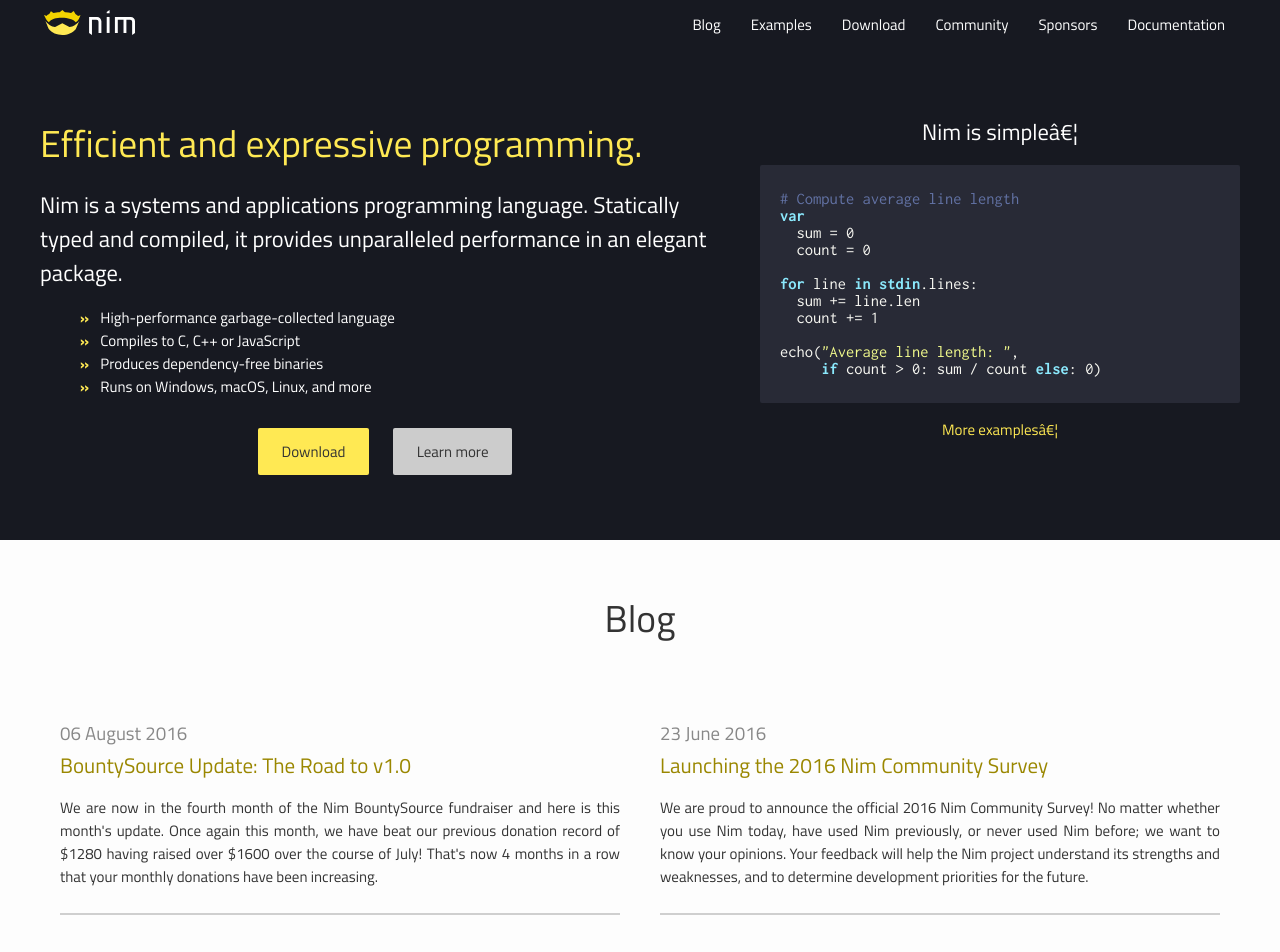
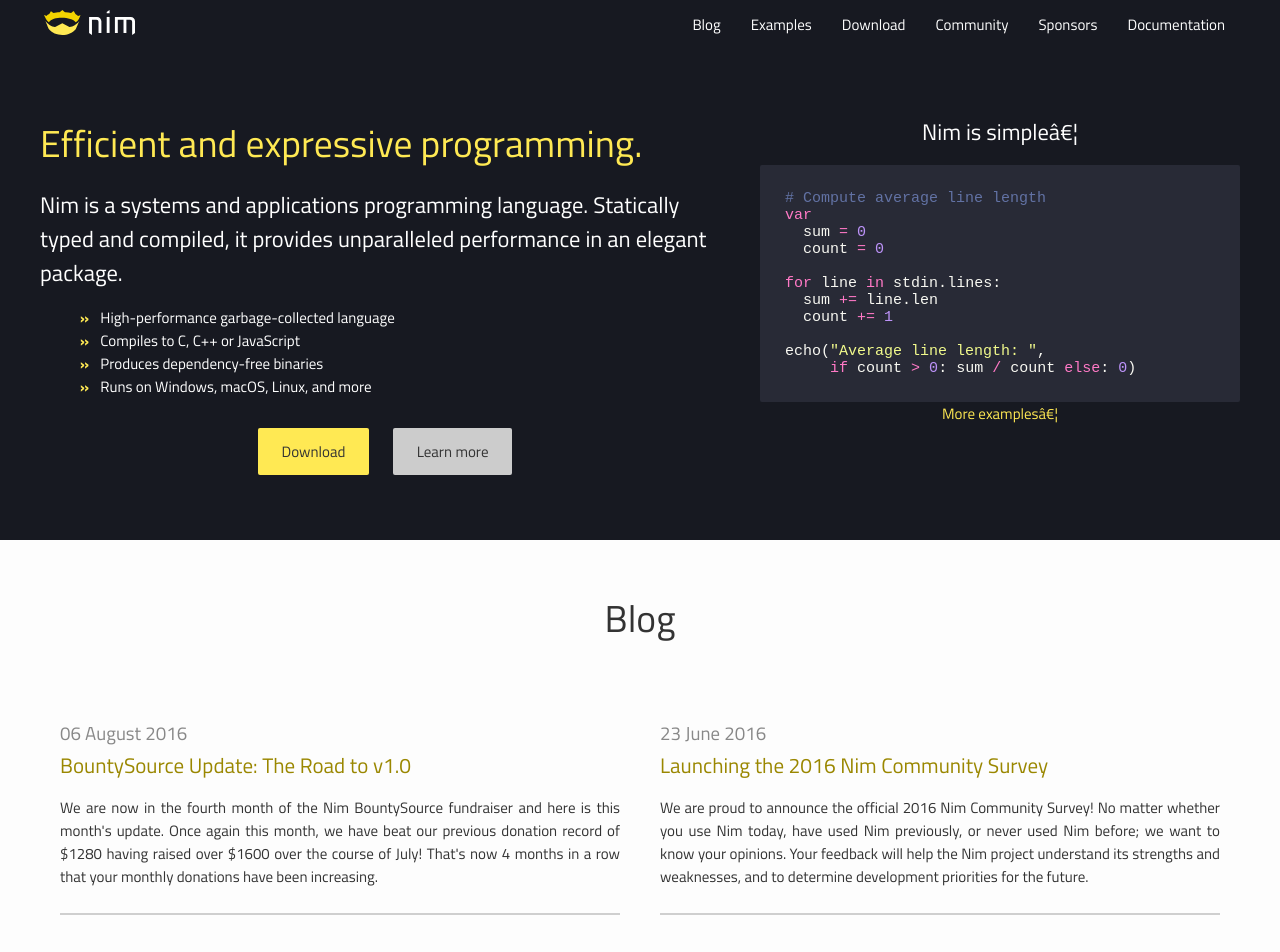
Before and after one commit to nim-lang/website, a Jekyll site: the page built from jekyll_prototype/index.html, in a window 1280 px wide. Shown: the top 952 px of the page. Built offline with Jekyll 4.4.1, drawn with Linux system fonts in a browser that asks for light colours.

Commit message:
Use jekyll syntax highlighting instead of JS.

```diff
--- a/jekyll_prototype/_includes/footer.html
+++ b/jekyll_prototype/_includes/footer.html
@@ -22,5 +22,3 @@
   </section>
 
 </footer>
-<script src="{{ site.baseurl }}/assets/js/highlight.pack.js"></script>
-<script>hljs.initHighlightingOnLoad();</script>
--- a/jekyll_prototype/assets/css/highlight/dracula.css
+++ b/jekyll_prototype/assets/css/highlight/dracula.css
@@ -1,76 +1,91 @@
-/*
+/* Dracula Theme v1.2.5
+ *
+ * https://github.com/zenorocha/dracula-theme
+ *
+ * Copyright 2016, All rights reserved
+ *
+ * Code licensed under the MIT license
+ * http://zenorocha.mit-license.org
+ *
+ * @author Rob G <wowmotty@gmail.com>
+ * @author Chris Bracco <chris@cbracco.me>
+ * @author Zeno Rocha <hi@zenorocha.com>
+ */
 
-Dracula Theme v1.2.0
-
-https://github.com/zenorocha/dracula-theme
-
-Copyright 2015, All rights reserved
-
-Code licensed under the MIT license
-http://zenorocha.mit-license.org
-
-@author Éverton Ribeiro <nuxlli@gmail.com>
-@author Zeno Rocha <hi@zenorocha.com>
-
-*/
-
-.hljs {
-  display: block;
-  overflow-x: auto;
-  padding: 0.5em;
-  background: #282a36;
-}
-
-.hljs-keyword,
-.hljs-selector-tag,
-.hljs-literal,
-.hljs-section,
-.hljs-link {
-  color: #8be9fd;
-}
-
-.hljs-function .hljs-keyword {
-  color: #ff79c6;
-}
-
-.hljs,
-.hljs-subst {
-  color: #f8f8f2;
-}
-
-.hljs-string,
-.hljs-title,
-.hljs-name,
-.hljs-type,
-.hljs-attribute,
-.hljs-symbol,
-.hljs-bullet,
-.hljs-addition,
-.hljs-variable,
-.hljs-template-tag,
-.hljs-template-variable {
-  color: #f1fa8c;
-}
-
-.hljs-comment,
-.hljs-quote,
-.hljs-deletion,
-.hljs-meta {
-  color: #6272a4;
-}
-
-.hljs-keyword,
-.hljs-selector-tag,
-.hljs-literal,
-.hljs-title,
-.hljs-section,
-.hljs-doctag,
-.hljs-type,
-.hljs-name,
-.hljs-strong {
-  font-weight: bold;
-}
-
-.hljs-emphasis {
-  font-style: italic;
-}
+ .highlight .hll { background-color: #f1fa8c }
+ .highlight  { background: #282a36; color: #f8f8f2 }
+ .highlight .c { color: #6272a4 } /* Comment */
+ .highlight .err { color: #f8f8f2 } /* Error */
+ .highlight .g { color: #f8f8f2 } /* Generic */
+ .highlight .k { color: #ff79c6 } /* Keyword */
+ .highlight .l { color: #f8f8f2 } /* Literal */
+ .highlight .n { color: #f8f8f2 } /* Name */
+ .highlight .o { color: #ff79c6 } /* Operator */
+ .highlight .x { color: #f8f8f2 } /* Other */
+ .highlight .p { color: #f8f8f2 } /* Punctuation */
+ .highlight .ch { color: #6272a4 } /* Comment.Hashbang */
+ .highlight .cm { color: #6272a4 } /* Comment.Multiline */
+ .highlight .cp { color: #ff79c6 } /* Comment.Preproc */
+ .highlight .cpf { color: #6272a4 } /* Comment.PreprocFile */
+ .highlight .c1 { color: #6272a4 } /* Comment.Single */
+ .highlight .cs { color: #6272a4 } /* Comment.Special */
+ .highlight .gd { color: #8b080b } /* Generic.Deleted */
+ .highlight .ge { color: #f8f8f2; text-decoration: underline } /* Generic.Emph */
+ .highlight .gr { color: #f8f8f2 } /* Generic.Error */
+ .highlight .gh { color: #f8f8f2; font-weight: bold } /* Generic.Heading */
+ .highlight .gi { color: #f8f8f2; font-weight: bold } /* Generic.Inserted */
+ .highlight .go { color: #44475a } /* Generic.Output */
+ .highlight .gp { color: #f8f8f2 } /* Generic.Prompt */
+ .highlight .gs { color: #f8f8f2 } /* Generic.Strong */
+ .highlight .gu { color: #f8f8f2; font-weight: bold } /* Generic.Subheading */
+ .highlight .gt { color: #f8f8f2 } /* Generic.Traceback */
+ .highlight .kc { color: #ff79c6 } /* Keyword.Constant */
+ .highlight .kd { color: #8be9fd; font-style: italic } /* Keyword.Declaration */
+ .highlight .kn { color: #ff79c6 } /* Keyword.Namespace */
+ .highlight .kp { color: #ff79c6 } /* Keyword.Pseudo */
+ .highlight .kr { color: #ff79c6 } /* Keyword.Reserved */
+ .highlight .kt { color: #8be9fd } /* Keyword.Type */
+ .highlight .ld { color: #f8f8f2 } /* Literal.Date */
+ .highlight .m { color: #bd93f9 } /* Literal.Number */
+ .highlight .s { color: #f1fa8c } /* Literal.String */
+ .highlight .na { color: #50fa7b } /* Name.Attribute */
+ .highlight .nb { color: #8be9fd; font-style: italic } /* Name.Builtin */
+ .highlight .nc { color: #50fa7b } /* Name.Class */
+ .highlight .no { color: #f8f8f2 } /* Name.Constant */
+ .highlight .nd { color: #f8f8f2 } /* Name.Decorator */
+ .highlight .ni { color: #f8f8f2 } /* Name.Entity */
+ .highlight .ne { color: #f8f8f2 } /* Name.Exception */
+ .highlight .nf { color: #50fa7b } /* Name.Function */
+ .highlight .nl { color: #8be9fd; font-style: italic } /* Name.Label */
+ .highlight .nn { color: #f8f8f2 } /* Name.Namespace */
+ .highlight .nx { color: #f8f8f2 } /* Name.Other */
+ .highlight .py { color: #f8f8f2 } /* Name.Property */
+ .highlight .nt { color: #ff79c6 } /* Name.Tag */
+ .highlight .nv { color: #8be9fd; font-style: italic } /* Name.Variable */
+ .highlight .ow { color: #ff79c6 } /* Operator.Word */
+ .highlight .w { color: #f8f8f2 } /* Text.Whitespace */
+ .highlight .mb { color: #bd93f9 } /* Literal.Number.Bin */
+ .highlight .mf { color: #bd93f9 } /* Literal.Number.Float */
+ .highlight .mh { color: #bd93f9 } /* Literal.Number.Hex */
+ .highlight .mi { color: #bd93f9 } /* Literal.Number.Integer */
+ .highlight .mo { color: #bd93f9 } /* Literal.Number.Oct */
+ .highlight .sa { color: #f1fa8c } /* Literal.String.Affix */
+ .highlight .sb { color: #f1fa8c } /* Literal.String.Backtick */
+ .highlight .sc { color: #f1fa8c } /* Literal.String.Char */
+ .highlight .dl { color: #f1fa8c } /* Literal.String.Delimiter */
+ .highlight .sd { color: #f1fa8c } /* Literal.String.Doc */
+ .highlight .s2 { color: #f1fa8c } /* Literal.String.Double */
+ .highlight .se { color: #f1fa8c } /* Literal.String.Escape */
+ .highlight .sh { color: #f1fa8c } /* Literal.String.Heredoc */
+ .highlight .si { color: #f1fa8c } /* Literal.String.Interpol */
+ .highlight .sx { color: #f1fa8c } /* Literal.String.Other */
+ .highlight .sr { color: #f1fa8c } /* Literal.String.Regex */
+ .highlight .s1 { color: #f1fa8c } /* Literal.String.Single */
+ .highlight .ss { color: #f1fa8c } /* Literal.String.Symbol */
+ .highlight .bp { color: #f8f8f2; font-style: italic } /* Name.Builtin.Pseudo */
+ .highlight .fm { color: #50fa7b } /* Name.Function.Magic */
+ .highlight .vc { color: #8be9fd; font-style: italic } /* Name.Variable.Class */
+ .highlight .vg { color: #8be9fd; font-style: italic } /* Name.Variable.Global */
+ .highlight .vi { color: #8be9fd; font-style: italic } /* Name.Variable.Instance */
+ .highlight .vm { color: #8be9fd; font-style: italic } /* Name.Variable.Magic */
+ .highlight .il { color: #bd93f9 } /* Literal.Number.Integer.Long */
--- a/jekyll_prototype/assets/css/main.scss
+++ b/jekyll_prototype/assets/css/main.scss
@@ -63,12 +63,16 @@
   }
 }
 
-code {
+figure.highlight {
   font-family: "Inconsolata", monospace;
-  font-size: 110%;
-  padding: 2px;
-  background-color: #dfdfdf;
+  padding: 25px;
+  /*background-color: #dfdfdf;*/
   border-radius: 2px;
+  margin: 0;
+}
+
+pre {
+  margin: 0;
 }
 
 .page-subtitle {
--- a/jekyll_prototype/index.html
+++ b/jekyll_prototype/index.html
@@ -22,7 +22,7 @@
       </div>
       <div class="pure-u-1 pure-u-md-2-5">
         <h2 class="text-centered">Nim is simple…</h2>
-        <pre><code class="nimrod">
+        {% highlight nim %}
 # Compute average line length
 var
   sum = 0
@@ -34,7 +34,7 @@
 
 echo("Average line length: ",
      if count > 0: sum / count else: 0)
-        </code></pre>
+{% endhighlight %}
         <div class="text-centered">
           <a href="{{ site.baseurl }}/examples/">More examples…</a>
         </div>
```
